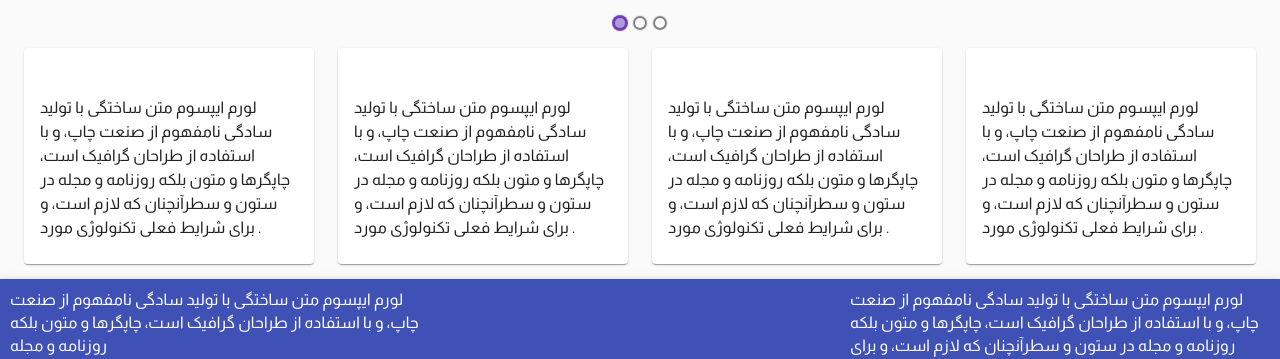
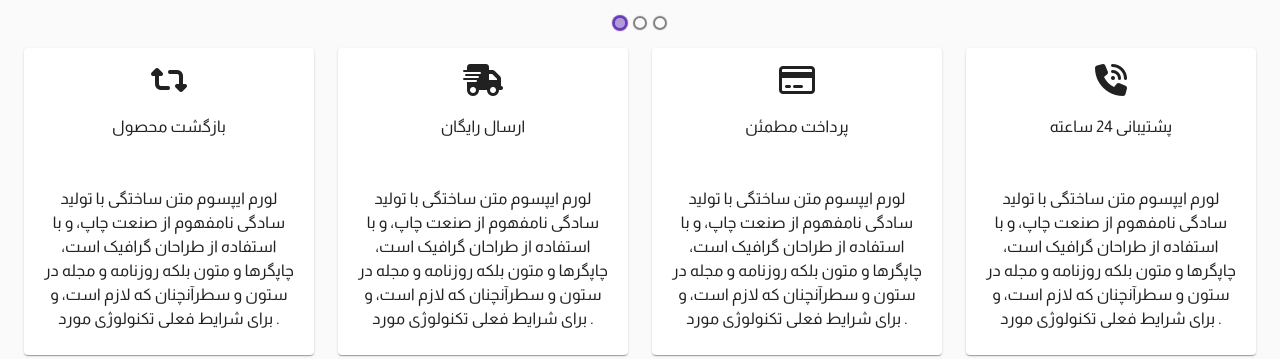
Before and after one commit to Shahrzad-gh/Shin-dealer, a React (Create React App) app: page / in a window 1280 px wide. Shown: the part 831-1190 px from the top of the page. Built offline with nearby package versions, Linux system fonts and the light colour scheme; grey boxes are pictures that could not be loaded.

Commit message:
service icons

```diff
--- a/public/index.html
+++ b/public/index.html
@@ -45,5 +45,6 @@
       To begin the development, run `npm start` or `yarn start`.
       To create a production bundle, use `npm run build` or `yarn build`.
     -->
+    <script src="https://kit.fontawesome.com/ad8e25574c.js" crossorigin="anonymous"></script>
   </body>
 </html>
--- a/src/components/Best.js
+++ b/src/components/Best.js
@@ -1,6 +1,13 @@
 import React from "react";
+import Popular from "./Popular";
 
-function Best() {
-  return <div>Hello</div>;
+export default function Best() {
+  return (
+    <div>
+      <Popular />
+      <Popular />
+      <Popular />
+      <Popular />
+    </div>
+  );
 }
-export default Best;
--- a/src/components/Services.js
+++ b/src/components/Services.js
@@ -7,12 +7,13 @@ import CardHeader from "@material-ui/core/CardHeader";
 import CardContent from "@material-ui/core/CardContent";
 import Typography from "@material-ui/core/Typography";
 import StoreIcon from "@material-ui/icons/Store";
+
 const useStyles = makeStyles((theme) => ({
   root: {
     flexGrow: 1,
     marginBottom: 15,
   },
-  typography: { fontFamily: "Almarai", fontSize: "1rem" },
+  typography: { fontFamily: "Almarai", fontSize: "1rem", textAlign: "center" },
   paper: {
     textAlign: "center",
     color: theme.palette.text.secondary,
@@ -30,11 +31,12 @@ export default function Services() {
         <Grid container spacing={3}>
           <Grid item xs={3}>
             <Card>
-              <CardHeader className={classes.typography}>
+              <CardContent>
                 <Typography className={classes.typography}>
-                  بازگشت محصول<StoreIcon></StoreIcon>
+                  <i class="fas fa-retweet fa-2x"></i>
+                  <p>بازگشت محصول</p>
                 </Typography>
-              </CardHeader>
+              </CardContent>
               <CardContent>
                 <Typography className={classes.typography}>
                   لورم ایپسوم متن ساختگی با تولید سادگی نامفهوم از صنعت چاپ، و
@@ -47,11 +49,12 @@ export default function Services() {
           </Grid>
           <Grid item xs={3}>
             <Card>
-              <CardHeader className={classes.typography}>
+              <CardContent className={classes.typography}>
                 <Typography className={classes.typography}>
-                  ارسال رایگان
+                  <i class="fas fa-shipping-fast fa-2x"></i>
+                  <p> ارسال رایگان</p>
                 </Typography>
-              </CardHeader>
+              </CardContent>
               <CardContent>
                 <Typography className={classes.typography}>
                   لورم ایپسوم متن ساختگی با تولید سادگی نامفهوم از صنعت چاپ، و
@@ -64,11 +67,12 @@ export default function Services() {
           </Grid>
           <Grid item xs={3}>
             <Card>
-              <CardHeader className={classes.typography}>
+              <CardContent className={classes.typography}>
                 <Typography className={classes.typography}>
-                  پرداخت مطمئن
+                  <i className="far fa-credit-card fa-2x"></i>
+                  <p> پرداخت مطمئن</p>
                 </Typography>
-              </CardHeader>
+              </CardContent>
               <CardContent>
                 <Typography className={classes.typography}>
                   لورم ایپسوم متن ساختگی با تولید سادگی نامفهوم از صنعت چاپ، و
@@ -81,11 +85,12 @@ export default function Services() {
           </Grid>
           <Grid item xs={3}>
             <Card>
-              <CardHeader className={classes.typography}>
+              <CardContent className={classes.typography}>
                 <Typography className={classes.typography}>
-                  پشتیبانی 24
+                  <i class="fas fa-phone-volume fa-2x"></i>
+                  <p>پشتیبانی 24 ساعته</p>
                 </Typography>
-              </CardHeader>
+              </CardContent>
               <CardContent>
                 <Typography className={classes.typography}>
                   لورم ایپسوم متن ساختگی با تولید سادگی نامفهوم از صنعت چاپ، و
```
